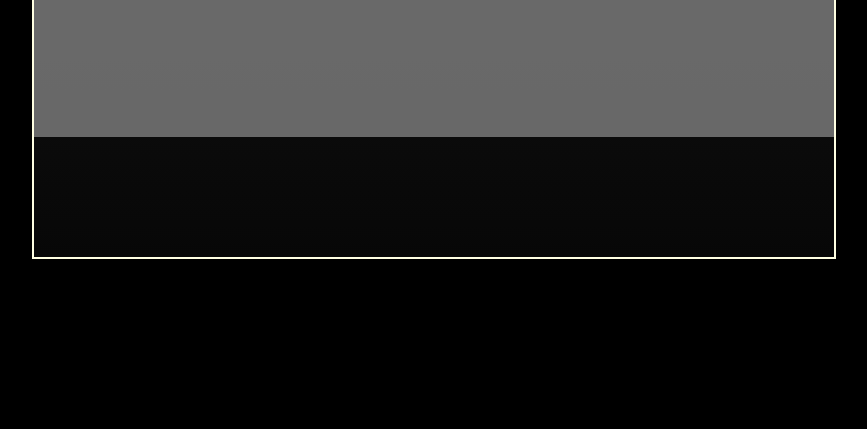
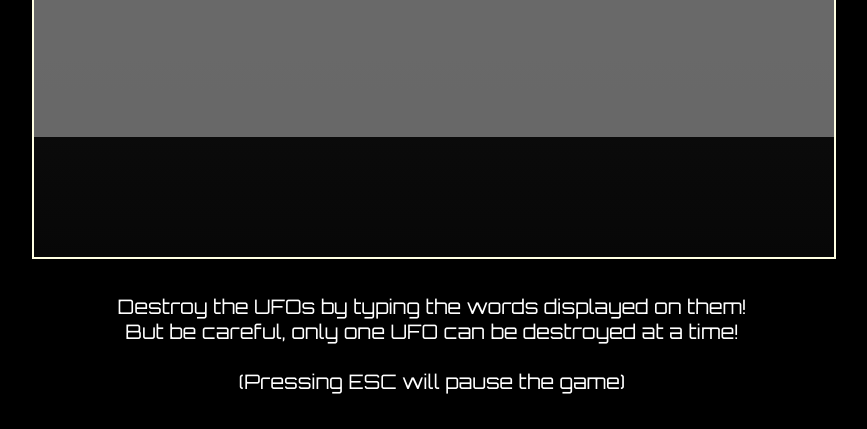
Before and after one commit to jtaylorsoftware/typing-game, a website built with webpack: page client/dist/index.html in a window 1280 px wide. Shown: the part 385-814 px from the top of the page, without its empty margins (208-1075 px from the left). Built offline with nearby package versions, Linux system fonts and the light colour scheme.

Commit message:
Add instructions below game

```diff
--- a/client/dist/index.html
+++ b/client/dist/index.html
@@ -67,6 +67,15 @@
           />
         </section>
       </section>
+      <!-- game -->
+      <section class="instructions">
+        <p class="instructions__text">
+          Destroy the UFOs by typing the words displayed on them!<br />But be
+          careful, only one UFO can be destroyed at a time! <br /><br />
+          (Pressing ESC will pause the game)
+        </p>
+      </section>
     </section>
+    <!-- container -->
   </body>
 </html>
```
